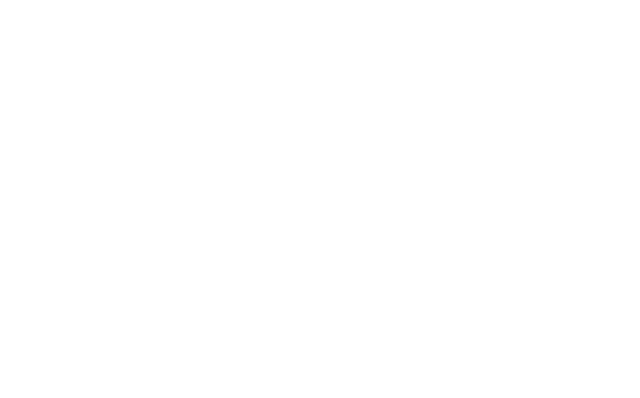
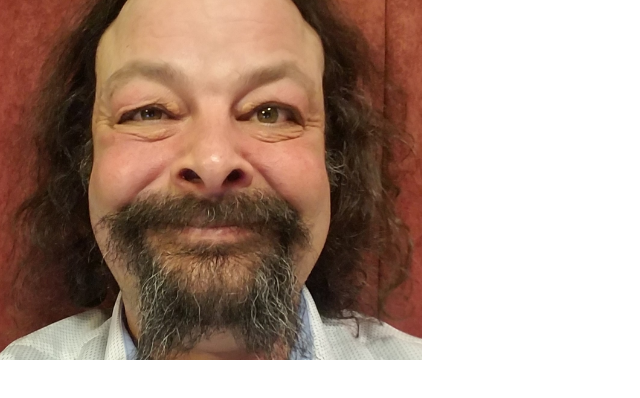
Before and after one commit to TheForkbeard/resume, a plain HTML site: page index.html in a window 1280 px wide. Shown: the whole page, without its empty margins (0-640 px from the left). Drawn offline with nearby package versions, Linux system fonts and the light colour scheme.

Commit message:
profile image added

```diff
--- a/assets/css/style.css
+++ b/assets/css/style.css
@@ -0,0 +1,16 @@
+@import url('https://fonts.googleapis.com/css?family=Roboto:100,200,300,400,500,600,700|Exo:100,200,300,400,500,600,700');
+
+header {
+    margin: 0;
+}
+
+.logo {
+    background: url("../images/Profile1.jpg");
+    background-position: center;
+    background-repeat: no-repeat;
+    background-size: cover;
+    min-height: 360px;
+    transition: all .5s ease-in-out;
+    -moz-transition: all .5s ease-in-out;
+    -webkit-transition: all .5s ease-in-out;
+}
--- a/index.html
+++ b/index.html
@@ -6,12 +6,17 @@
     <meta http-equiv="X-UA-Compatible" content="ie=edge">
     <link rel="stylesheet" href="https://maxcdn.bootstrapcdn.com/bootstrap/4.2.1/css/bootstrap.min.css" type="text/css" />
     <link rel="stylesheet" href="https://use.fontawesome.com/releases/v5.0.10/css/all.css" integrity="sha384-+d0P83n9kaQMCwj8F4RJB66tzIwOKmrdb46+porD/OvrJ+37WqIM7UoBtwHO6Nlg" crossorigin="anonymous">
-
+    <link rel="stylesheet" href="assets/css/style.css">
     <title>Paul Smith Resume</title>
 
 </head>
 <body>
     <header>
+         <div class="row">
+            <a class="col-md-4 logo" href="index.html"></a>
+            <div class="col-md-8">
+
+            </div>
     </header>
 
     <section>
```
Also changed, not shown: assets/images/Profile1.jpg (added).
